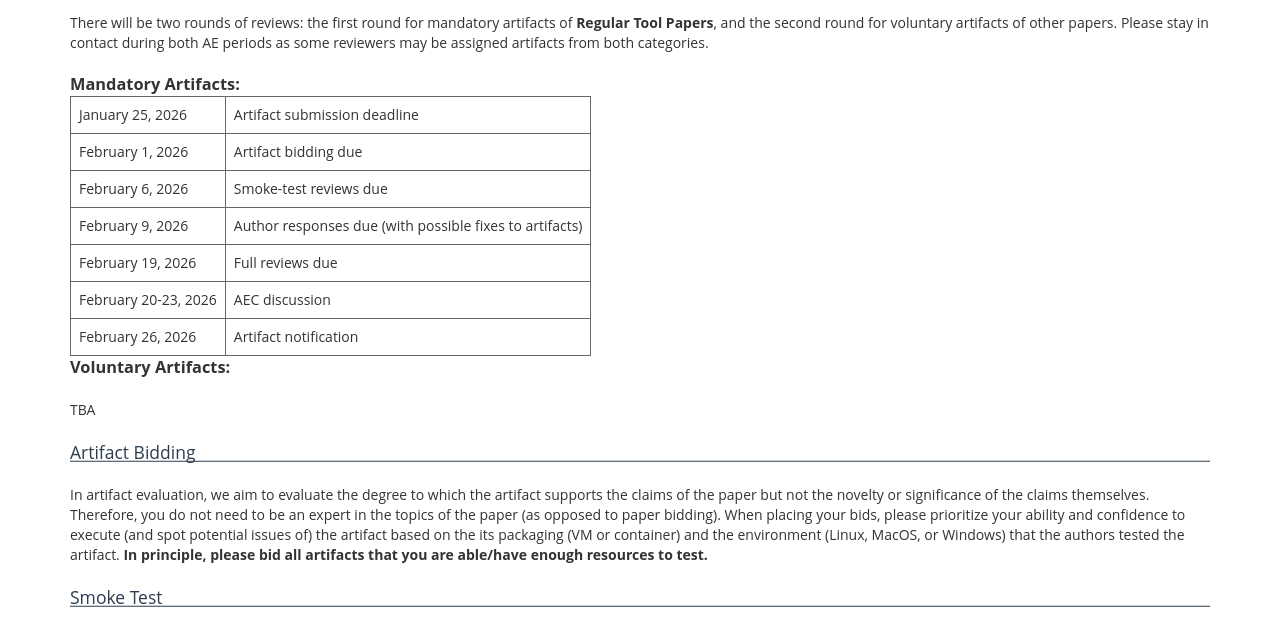
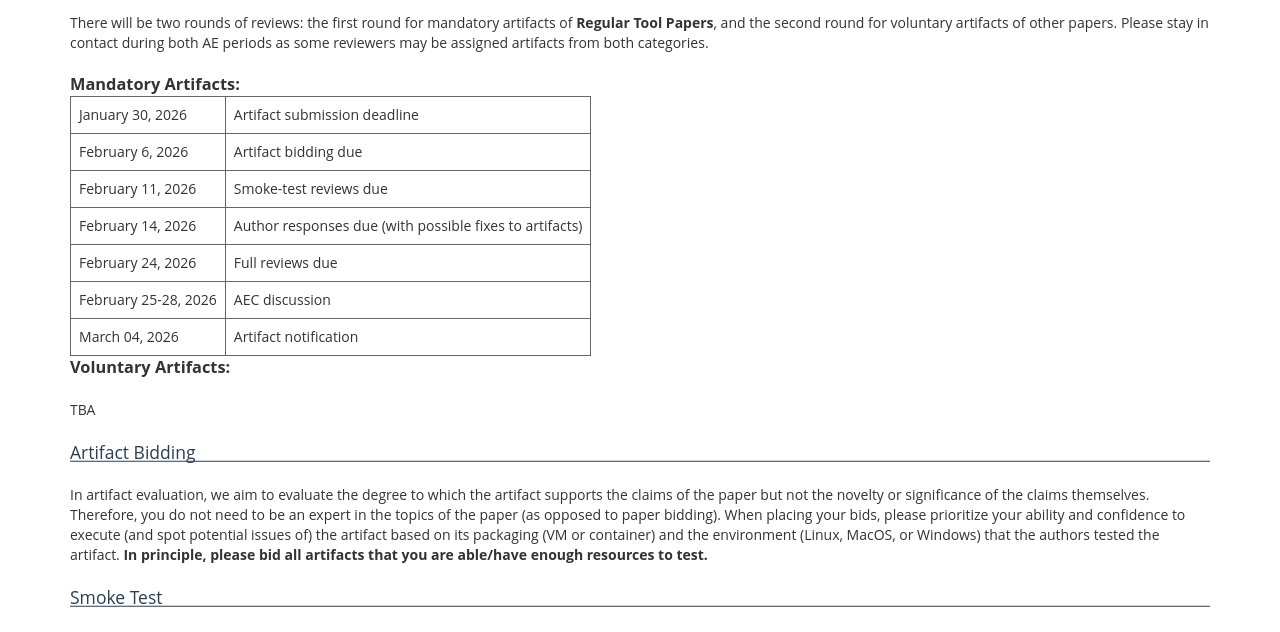
Before and after one commit to SPIN-web/SPIN2026, a Jekyll site: the page built from _pages/AE_instructions.md, in a window 1280 px wide. Shown: the part 512-1144 px from the top of the page. Built offline with Jekyll 4.4.1, drawn with Linux system fonts in a browser that asks for light colours; nearby versions of some CDN libraries; our own code applies the rules of GitHub Pages for plain Markdown files.

Commit message:
Update artifact submission and review deadlines

```diff
--- a/_pages/AE_instructions.md
+++ b/_pages/AE_instructions.md
@@ -21,13 +21,13 @@ Please stay in contact during both AE periods as some reviewers may be assigned
 ### Mandatory Artifacts:
 
 |----------------------|-----------------------------------------------------------|
-| January 25, 2026 | Artifact submission deadline |
-| February 1, 2026 | Artifact bidding due |
-| February 6, 2026 | Smoke-test reviews due |
-| February 9, 2026 | Author responses due (with possible fixes to artifacts) |
-| February 19, 2026 | Full reviews due |
-| February 20-23, 2026 | AEC discussion |
-| February 26, 2026 | Artifact notification |
+| January 30, 2026 | Artifact submission deadline |
+| February 6, 2026 | Artifact bidding due |
+| February 11, 2026 | Smoke-test reviews due |
+| February 14, 2026 | Author responses due (with possible fixes to artifacts) |
+| February 24, 2026 | Full reviews due |
+| February 25-28, 2026 | AEC discussion |
+| March 04, 2026 | Artifact notification |
 
 ### Voluntary Artifacts:
 
@@ -39,7 +39,7 @@ In artifact evaluation, we aim to evaluate the degree to which the artifact supp
 but not the novelty or significance of the claims themselves.
 Therefore, you do not need to be an expert in the topics of the paper (as opposed to paper bidding).
 When placing your bids, please prioritize your ability and confidence to execute (and spot potential issues of) the artifact
-based on the its packaging (VM or container) and the environment (Linux, MacOS, or Windows) that the authors tested the artifact.
+based on its packaging (VM or container) and the environment (Linux, MacOS, or Windows) that the authors tested the artifact.
 **In principle, please bid all artifacts that you are able/have enough resources to test.**
 
 ## Smoke Test
```
